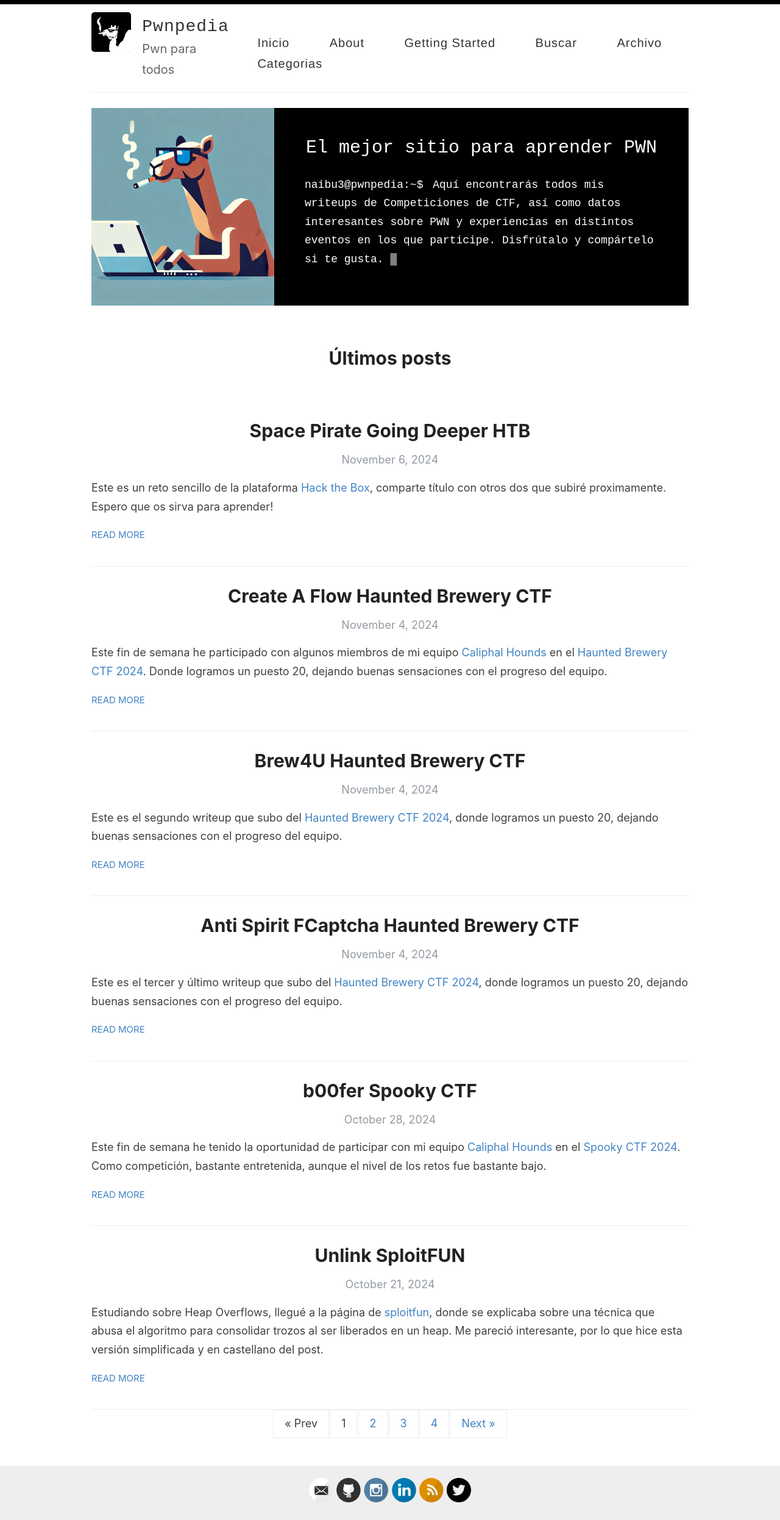
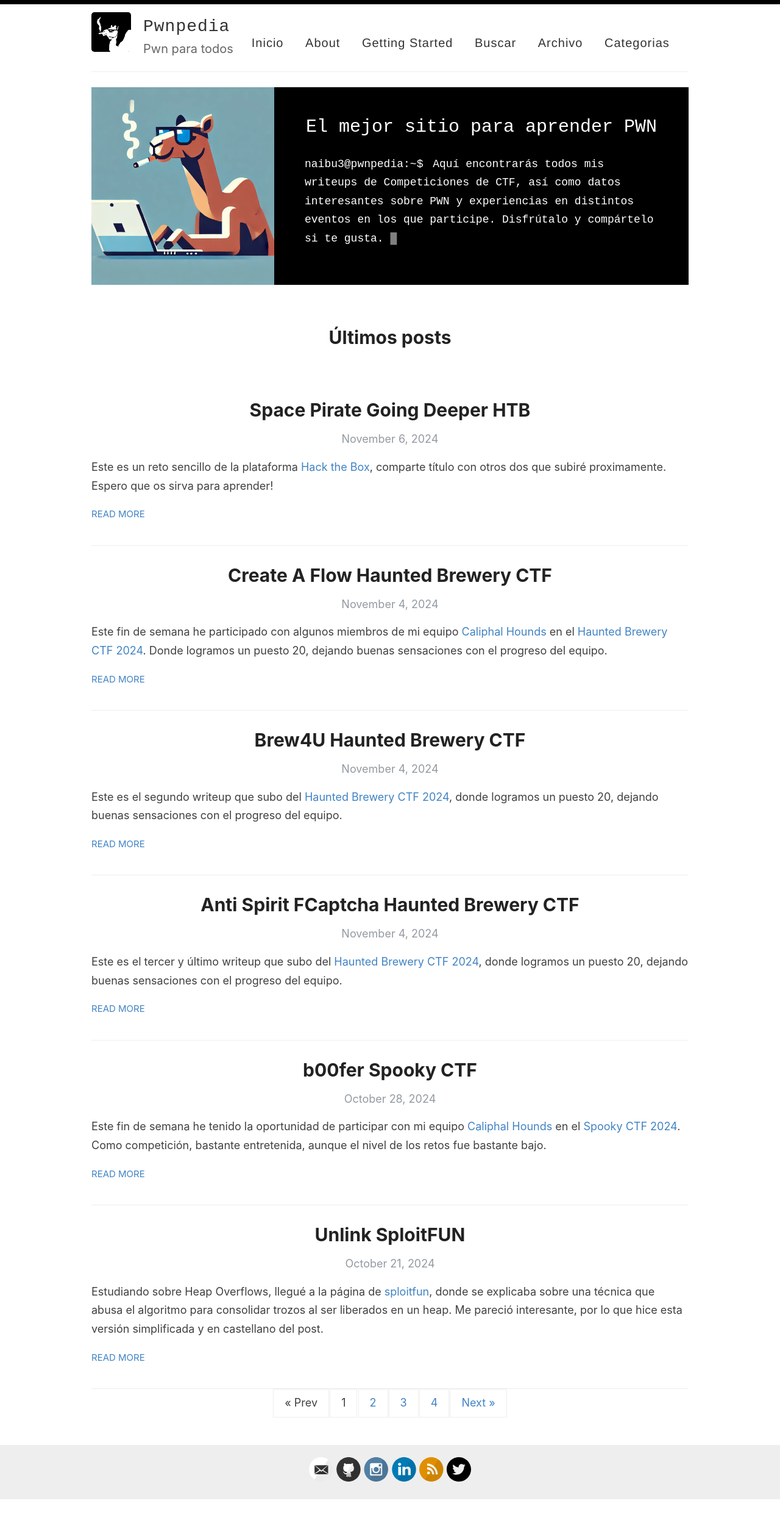
Before and after one commit to naibu3/naibu3.github.io, a Jekyll site: the page built from index.html, in a window 1280 px wide. Shown: the whole page at 61% size. Built offline with Jekyll 4.4.1, drawn with Linux system fonts in a browser that asks for light colours; the list of posts is cut into pages by our own code; after the commit the page ends 2458 px from its top, so only the background shows below that.

Commit message:
Update style.scss

```diff
--- a/assets/style.scss
+++ b/assets/style.scss
@@ -606,7 +606,6 @@ body:after {
     letter-spacing: 1px;
     text-decoration: none;
     //display: flex;
-    margin: 15px 15px;
     padding: 15px 15px;
     transition: background-color 0.3s ease, transform 0.2s ease;
     border-radius: 4px;
```
